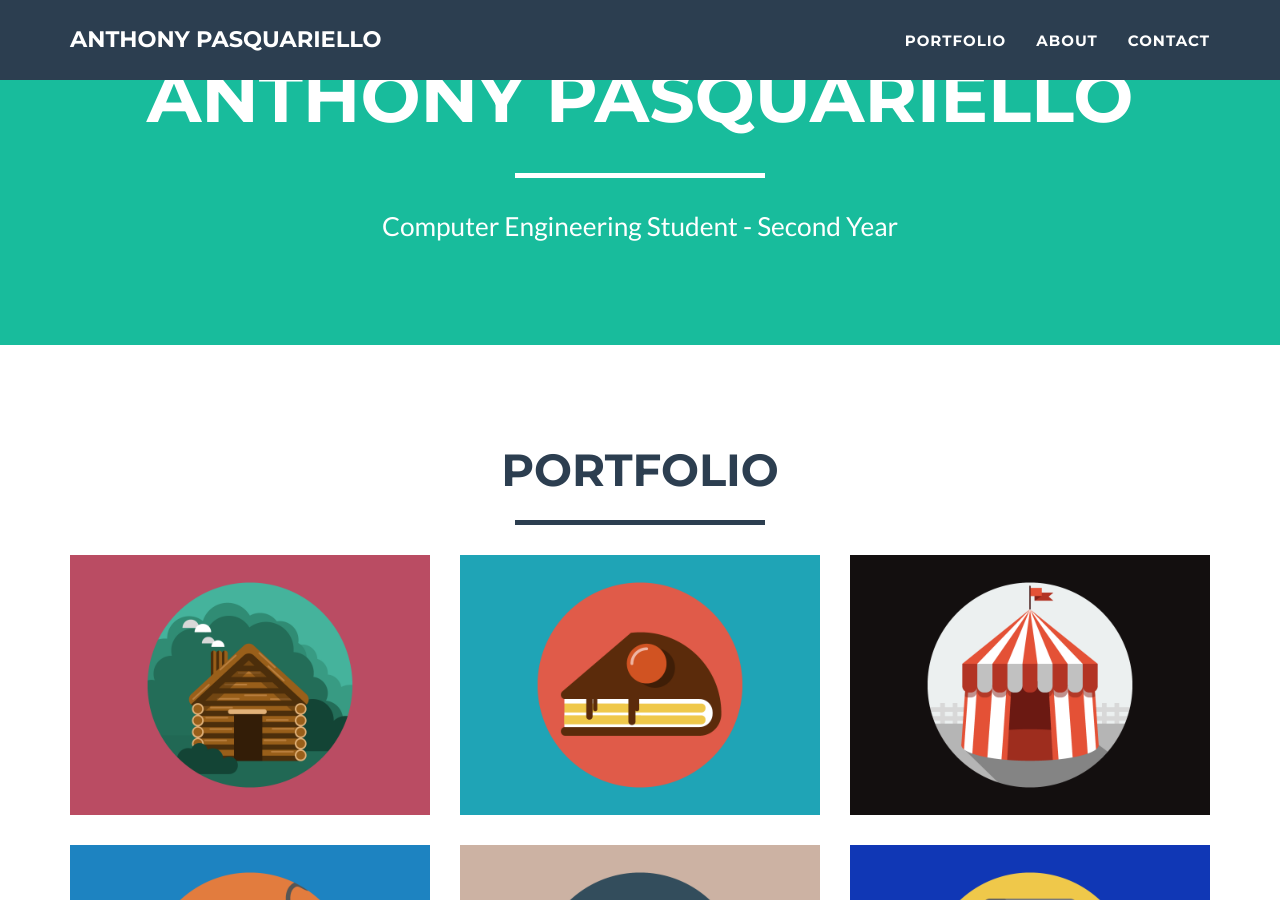
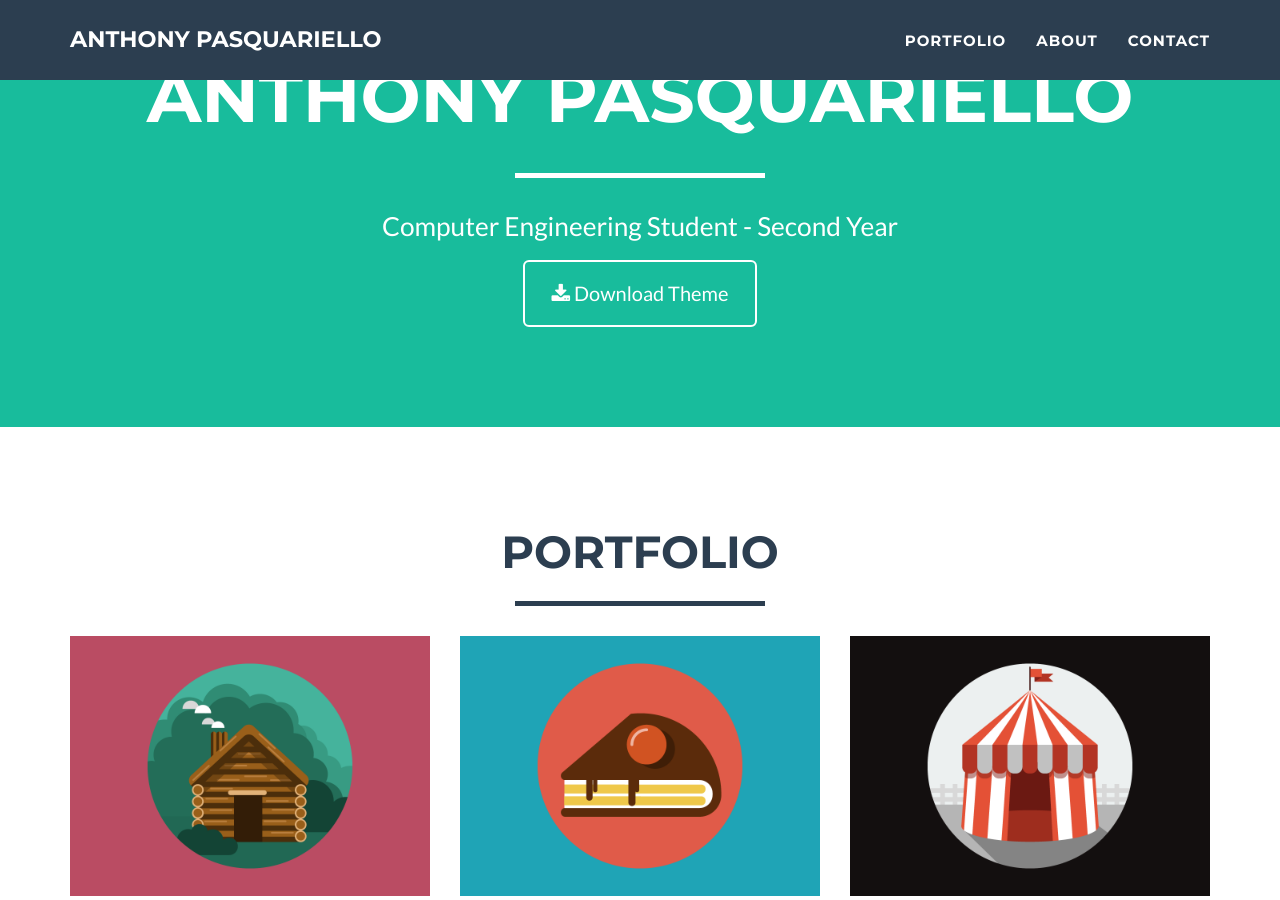
Before and after one commit to antpas/antpas.github.io, a Jekyll site: the page built from index.html, in a window 1280 px wide and 900 px high, scrolled down 430 px. Built offline with Jekyll 4.4.1, drawn with Linux system fonts in a browser that asks for light colours.

Commit message:
Update header.html

```diff
--- a/_includes/header.html
+++ b/_includes/header.html
@@ -9,13 +9,13 @@
                         <hr class="star-light">
                         <span class="skills">{{ site.skills }}</span>
                     </div>
+                      <div class="col-lg-8 col-lg-offset-2 text-center">
+                    <a href="#" class="btn btn-lg btn-outline">
+                        <i class="fa fa-download"></i> Download Theme
+                    </a>
+                </div>
                 </div>
             </div>
         </div>
 
-          <div class="col-lg-8 col-lg-offset-2 text-center">
-                    <a href="#" class="btn btn-lg btn-outline">
-                        <i class="fa fa-download"></i> Download Theme
-                    </a>
-                </div>
     </header>
```
